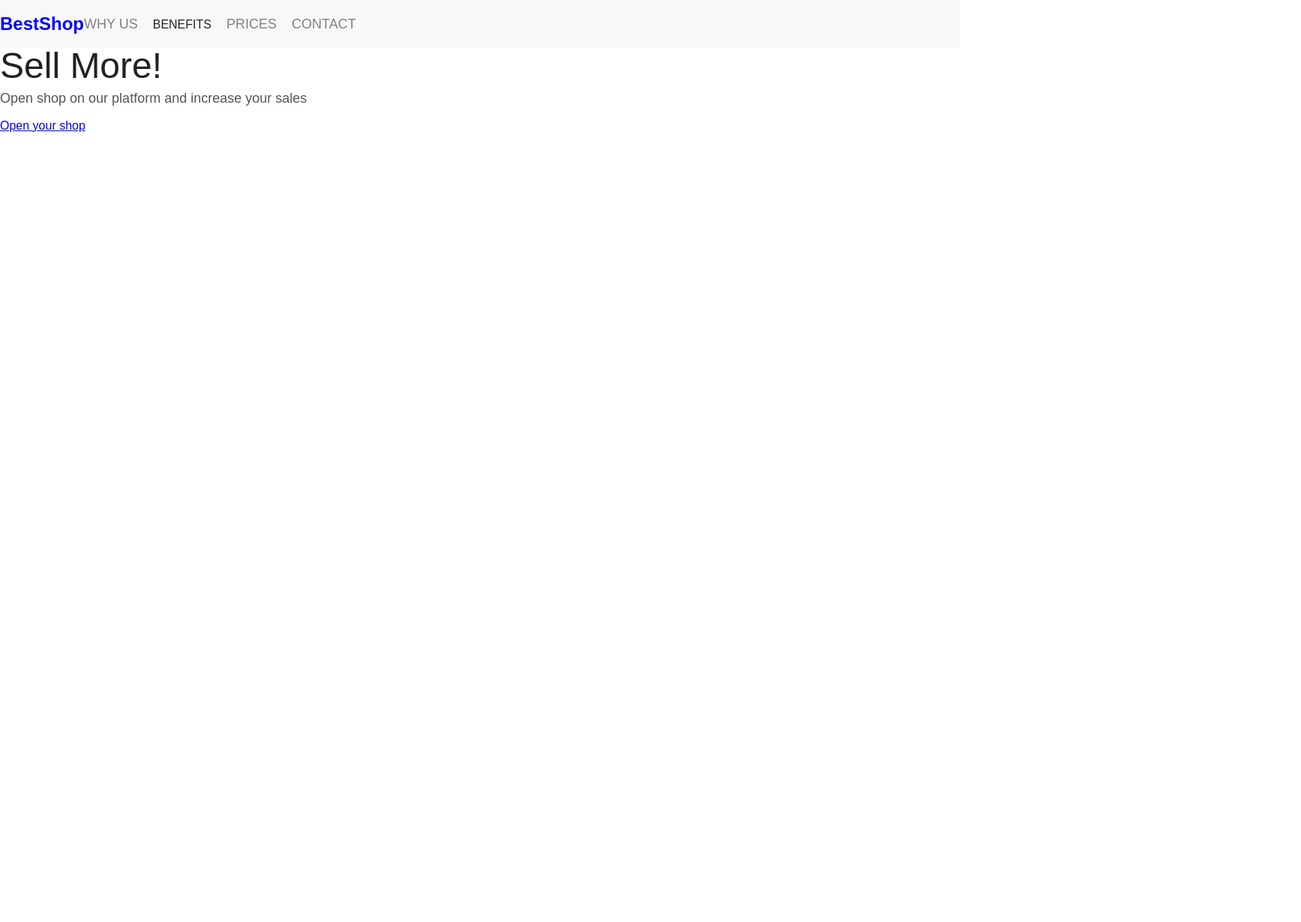
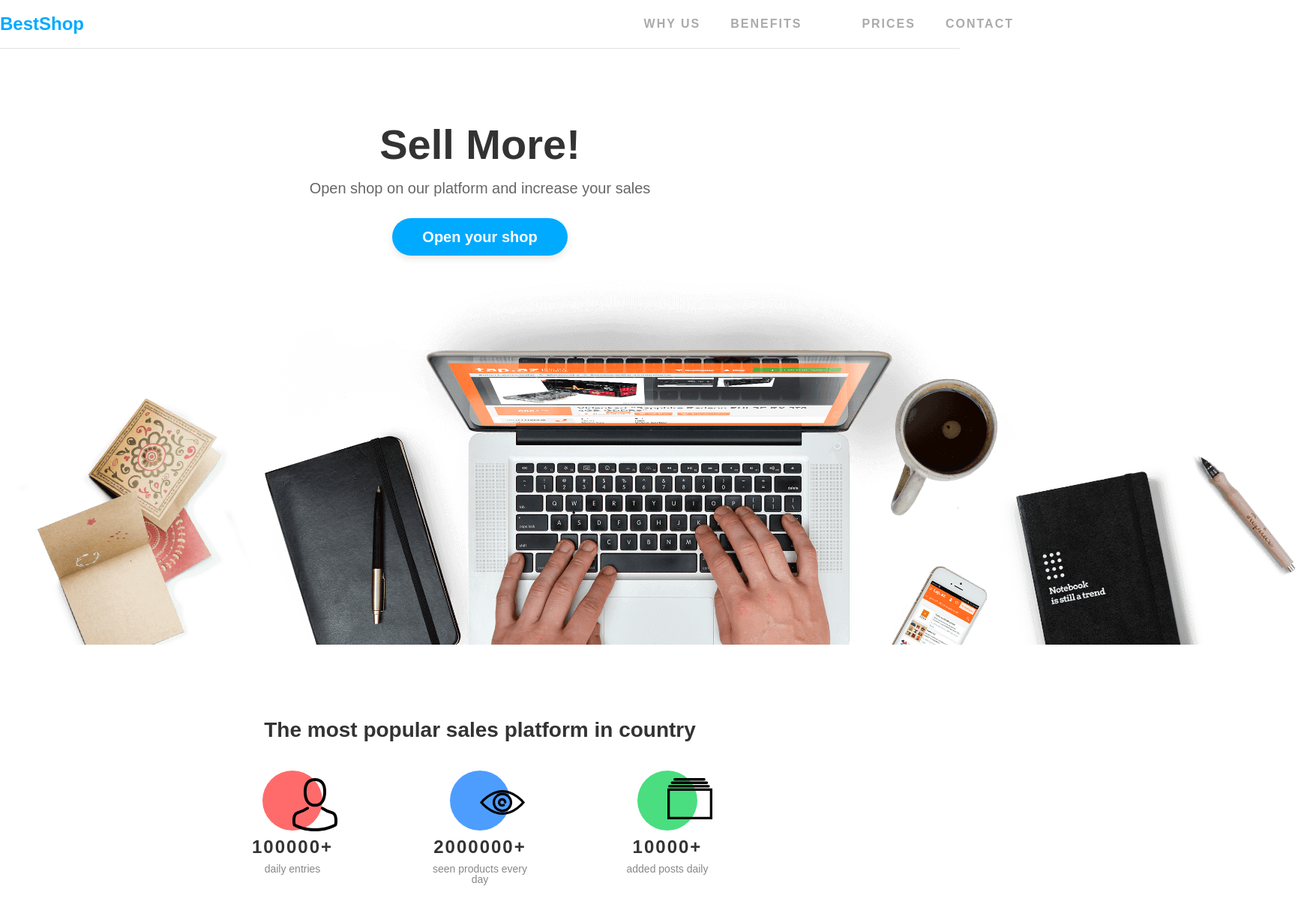
Before and after one commit to matysz2/BestShop, a plain HTML site: page index.html in a window 1280 px wide. Shown: the whole page at 75% size, 1735 px wide, since content can reach past the window. Before the commit the page ends 800 px from the top, so only its background shows below. Drawn offline with Linux system fonts and the light colour scheme.

Commit message:
statistic section

```diff
--- a/css/style.css
+++ b/css/style.css
@@ -7,78 +7,197 @@ body{
     font-family: Arial, sans-serif;
 }
 
-header{
+header {
     width: 100%;
-    background-color: #f8f8f8;
+    background-color: #ffffff;
+    border-bottom: 1px solid #e0e0e0; /* Dodanie cienkiej linii u dołu nagłówka */
 }
-.container{
+
+.container {
     width: 1352px;
     margin: 0 auto;
     display: flex;
-    justify-self: space-between;
+    justify-content: space-between;
     align-items: center;
-    padding:20px 0;
+    padding: 20px 0;
 }
-.logo{
+
+.logo {
     font-size: 24px;
     font-weight: bold;
-    color: blue;
+    color: #00aaff; /* Niebieski kolor dla logo */
 }
 
 nav ul {
     list-style: none;
-    display:flex;
-    gap: 20px;
+    display: flex;
+    gap: 40px; /* Dodatkowy odstęp między elementami nawigacji */
+}
 
+nav ul li {
+    position: relative;
 }
 
 nav ul li a {
     text-decoration: none;
-    color: gray;
-    font-size: 18px;
-    transition: color 0.3s ease, text-decoration 0.3s ease;
-}
-nav ul li a:hover {
-    color: black;
-    text-decoration: underline;
-}
-/* Opening Section Styling */
-.open-section{
-    display: flex;
-    justify-content: center;
-    align-items: center;
-    flex-direction: column;
-    height: 500px;
-    background-image: url(../img/Background.png);
-    background-size:cover;
-    background-position: bottom;
-    text-align: center;
-    color:#333;
+    color: #aaa; /* Szary kolor dla nieaktywnych linków */
+    font-size: 16px;
+    font-weight: 600;
+    letter-spacing: 2px;
+    transition: color 0.3s ease;
 }
 
-.opening-section h1{
-    font-size: 48px;
-    margin-bottom:10px;
+nav ul li a:hover {
+    color: #333; /* Zmiana koloru na ciemniejszy po najechaniu */
+}
+
+/* Styl dla aktywnego linku */
+nav ul li.active a {
+    color: #333; /* Ciemny kolor tekstu dla aktywnego linku */
+    font-weight: bold;
+}
+
+nav ul li.active::after
+nav ul li:hover::after {
+    content: '';
+    position: absolute;
+    bottom: -7px; /* Umieszczenie linii tuż pod linkiem */
+    left: 0;
+    width: 100%;
+    height: 3px;
+    background-color: #00aaff; /* Niebieski kolor dla linii */
+    border-radius: 2px;
+}
+
+/* Dodaj efekt hover, aby linia pojawiła się po najechaniu */
+nav ul li:hover::after {
+    content: '';
+    position: absolute;
+    bottom: -25px; /* Ustawienie linii 2px poniżej linku */
+    left: 0;
+    width: 100%;
+    height: 3px;
+    background-color: #00aaff; /* Niebieski kolor dla linii */
+    border-radius: 2px;
+}
+.opening-section {
+    text-align: center;
+    color: #333;
+    padding: 100px 0 50px; /* Dostosowane odstępy z góry i dołu */
+    background-color: white;
+}
+
+.opening-section h1 {
+    font-size: 56px; /* Duży rozmiar czcionki, podobny do obrazka */
+    font-weight: bold;
+    margin-bottom: 20px; /* Odstęp między h1 a paragrafem */
+    color: #333;
 }
 
 .opening-section p {
-    font-size: 18px;
-    margin-bottom: 20px;
-    color: #555;
-
+    font-size: 20px; /* Zwiększony rozmiar czcionki */
+    color: #666; /* Lżejszy kolor tekstu */
+    margin-bottom: 30px; /* Odstęp między paragrafem a przyciskiem */
 }
 
-.cta button{
+.cta-button {
     display: inline-block;
-    padding: 15px 30px;
+    padding: 15px 40px; /* Większy padding dla bardziej masywnego wyglądu */
     background-color: #00aaff;
     color: white;
     text-decoration: none;
-    font-size: 18px;
-    border-radius: 5px;
-    transition: background-color 0.3 ease;
+    font-size: 20px; /* Zwiększony rozmiar czcionki w przycisku */
+    font-weight: bold;
+    border-radius: 50px; /* Zaokrąglony przycisk, podobny do obrazka */
+    transition: background-color 0.3s ease, box-shadow 0.3s ease;
+    box-shadow: 0px 4px 10px rgba(0, 0, 0, 0.1); /* Subtelny cień dla efektu trójwymiarowego */
+}
 
+.cta-button:hover {
+    background-color: #008ecc; /* Zmiana koloru po najechaniu */
+    box-shadow: 0px 6px 12px rgba(0, 0, 0, 0.15); /* Większy cień przy hover */
 }
-.cta-button:hover {
-    background-color: #008ecc;
-}
+
+  .statistic {
+        text-align: center;
+        color: #333;
+        padding: 50px 0;
+    }
+
+    .statistic h2 {
+        font-size: 28px;
+        font-weight: bold;
+        margin-bottom: 60px; /* Increased margin to push stats further down */
+        color: #333;
+    }
+
+    .stats {
+        display: flex;
+        justify-content: center;
+        gap: 100px; /* Space between columns */
+    }
+
+    .stat {
+        text-align: center;
+        position: relative;
+        width: 150px;
+    }
+
+    .stat-icon {
+        position: relative;
+        width: 60px;
+        height: 60px;
+        margin: 0 auto;
+        z-index: 1; /* Ensure icons are above circles */
+        top: -30px;
+         /* Move the icon up to partially overlap the circle */
+    }
+
+    .circle {
+        position: absolute;
+        top: 10px; /* Adjusted to place the circle behind and lower than the icon */
+        left: 50%;
+        transform: translateX(-50%);
+        width: 80px;
+        height: 80px;
+        border-radius: 50%;
+        z-index: -1;
+    }
+
+    .stat-icon img {
+        width: 100%;
+        height: auto;
+        display: block;
+    }
+
+    .circle.pink {
+        background-color: #FF6B6B;
+    }
+
+    .stat-icon img {
+        width: 100%;
+        height: auto;
+        display: block;
+        transform: translate(30px, 20px); /* Przesunięcie ikony w dół i w prawo */    }
+    .circle.blue {
+        background-color: #4D9DFF;
+    }
+
+    .circle.green {
+        background-color: #4ADE80;
+    }
+
+    .stat-number {
+        font-size: 24px;
+        font-weight: bold;
+        color: #333;
+        letter-spacing: 2px;
+        margin-top: 10px; /* Adds space between icon and number */
+        margin-bottom: 5px;
+    }
+
+    .stat-label {
+        font-size: 14px;
+        color: #888;
+        margin-top: 10px; /* Space between number and label */
+    }
--- a/index.html
+++ b/index.html
@@ -14,7 +14,7 @@
     <nav>
         <ul>
             <li><a href="#home">WHY US</a></li>
-            <li><a href="#shop"></a>BENEFITS</li>
+            <li><a href="#shop">BENEFITS</li>
             <li><a href="#about">PRICES</a></li>
             <li><a href="#contact">CONTACT</a></li>
         </ul>
@@ -29,6 +29,43 @@
         <a href="#shop" class="cta-button">Open your shop</a>
 
     </div>
+    <div class="image-content">
+        <img src="../img/Background.png" alt="Background" />
+    </div>
+
+
 </section>
+<section class="statistic">
+    <h2>The most popular sales platform in country</h2>
+    <div class="stats">
+        <div class="stat">
+            <div class="stat-icon">
+                <div class="circle pink"></div>
+                <img src="img/Person.svg" alt="User Icon">
+            </div>
+            <div class="stat-number">100000+</div>
+            <div class="stat-label">daily entries</div>
+        </div>
+        <div class="stat">
+            <div class="stat-icon">
+                <div class="circle blue"></div><br>
+                <img src="img/Eye.svg" alt="Eye Icon">
+            </div>
+            <div class="stat-number">2000000+</div>
+            <div class="stat-label">seen products every day</div>
+        </div>
+        <div class="stat">
+            <div class="stat-icon">
+                <div class="circle green"></div>
+                <img src="img/Catalog.svg" alt="Post Icon">
+            </div>
+            <div class="stat-number">10000+</div>
+            <div class="stat-label">added posts daily</div>
+        </div>
+    </div>
+</div>
+</section>
+</div>
+
     </body>
     </html>
```
